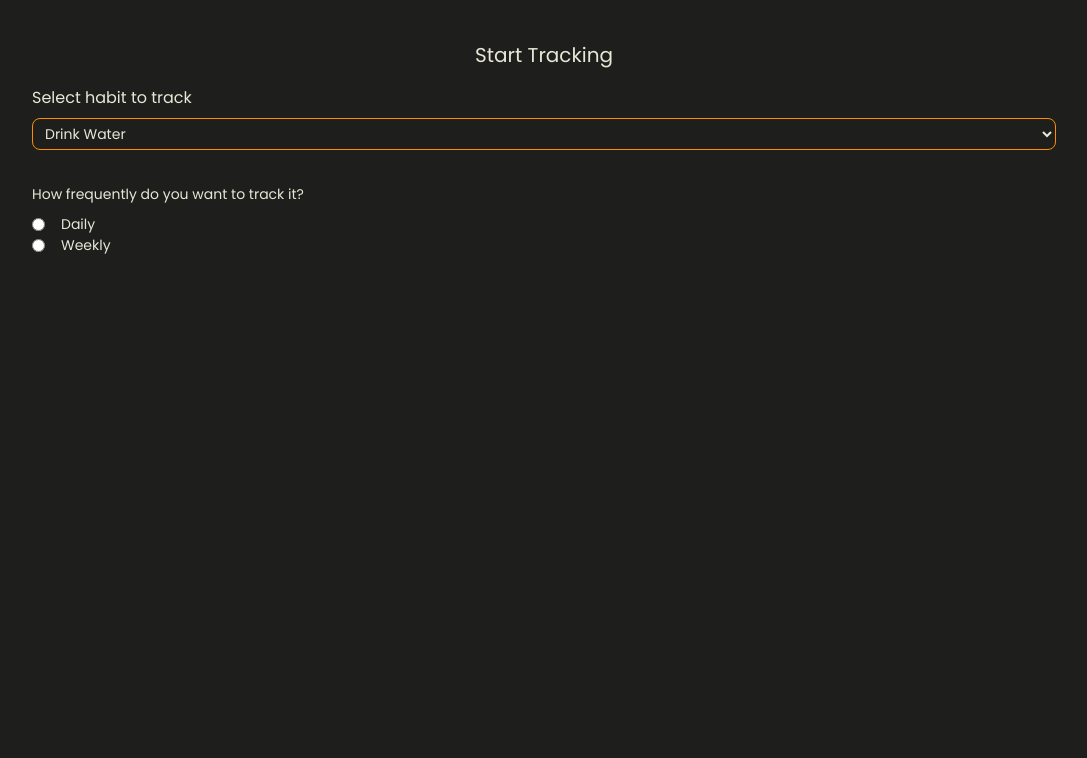
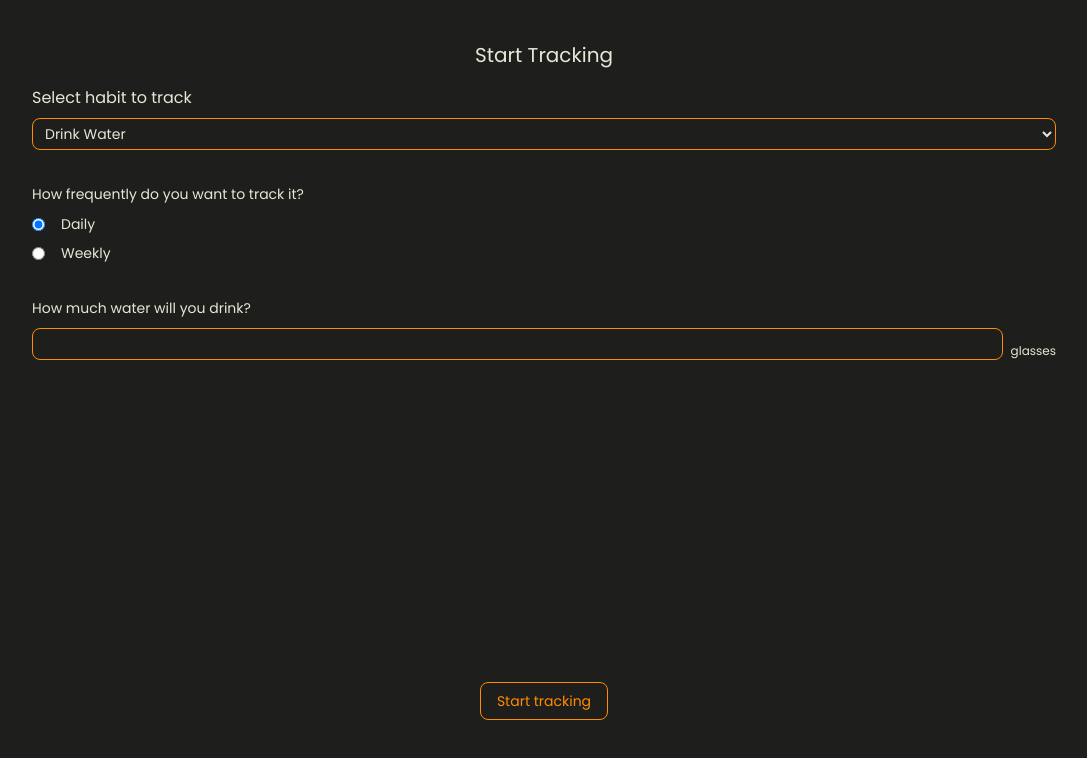
Before and after one commit to usaif1/newU, a React (Vite) app: page /habits/add in a window 1280 px wide. Shown: the top 758 px of the page, without its empty margins (96-1183 px from the left). Built offline with nearby package versions, Linux system fonts and the light colour scheme.

Commit message:
track new habit form

```diff
--- a/package.json
+++ b/package.json
@@ -14,7 +14,8 @@
     "luxon": "^3.5.0",
     "react": "^18.3.1",
     "react-dom": "^18.3.1",
-    "react-router-dom": "^6.26.0"
+    "react-router-dom": "^6.26.0",
+    "zustand": "^4.5.4"
   },
   "devDependencies": {
     "@types/luxon": "^3.4.2",
--- a/src/data/habits.ts
+++ b/src/data/habits.ts
@@ -7,6 +7,8 @@ export const habitList: Habit[] = [
     name: "Drink Water",
     description: "Drink at least 8 glasses of water each day to stay hydrated.",
     valueRequired: true,
+    valueText: "How much water will you drink?",
+    unit: "glasses",
   },
 
   {
@@ -23,6 +25,8 @@ export const habitList: Habit[] = [
     description:
       "Engage in physical activity for at least 30 minutes to improve overall health.",
     valueRequired: true,
+    valueText: "How many hours will you exercise?",
+    unit: "hours",
   },
 
   {
@@ -31,6 +35,8 @@ export const habitList: Habit[] = [
     description:
       "Read for at least 10 pages a day to expand your knowledge and improve focus.",
     valueRequired: true,
+    valueText: "How many pages will you read?",
+    unit: "pages",
   },
 
   {
--- a/src/index.css
+++ b/src/index.css
@@ -26,3 +26,8 @@ body {
 button {
   text-align: left;
 }
+
+select:focus-visible,
+input:focus-visible {
+  outline: none;
+}
--- a/src/modules/habits/screens/AddHabit.tsx
+++ b/src/modules/habits/screens/AddHabit.tsx
@@ -1,11 +1,41 @@
 // dependencies
-import React from "react";
+import React, { useEffect } from "react";
 
 // components
-import { Divider, FormLabel, Heading, ScreenWrapper } from "@/components";
+import { Divider, FormLabel, Heading, ScreenWrapper, Text } from "@/components";
 import { habitList } from "@/data/habits";
 
+// store
+import habitsStore from "../store";
+
 const AddActivity: React.FC = () => {
+  const selectedHabit = habitsStore.use.selectedHabit();
+  const selectedHabitFrequency = habitsStore.use.selectedHabitFrequency();
+
+  const changeHabit = (e: React.ChangeEvent<HTMLSelectElement>) => {
+    const habit = habitList.find((habit) => habit.id === e.target.value);
+
+    habitsStore.setState((state) => ({
+      ...state,
+      selectedHabit: habit,
+    }));
+  };
+
+  const changeFrequency = (e: React.ChangeEvent<HTMLInputElement>) => {
+    habitsStore.setState((state) => ({
+      ...state,
+      selectedHabitFrequency: e.target.value as "daily" | "weekly",
+    }));
+  };
+
+  useEffect(() => {
+    habitsStore.setState((state) => ({
+      ...state,
+      selectedHabit: habitList[0],
+      selectedHabitFrequency: "daily",
+    }));
+  }, []);
+
   return (
     <ScreenWrapper className="py-10">
       <Heading size="h6" align="center">
@@ -16,7 +46,11 @@ const AddActivity: React.FC = () => {
         <div className="w-full">
           <FormLabel>Select habit to track</FormLabel>
           <Divider />
-          <select className="w-full h-8 rounded-lg text-sm text-primary bg-black border border-yellow px-2">
+          <select
+            value={selectedHabit?.id || ""}
+            onChange={changeHabit}
+            className="w-full h-8 rounded-lg text-sm text-primary bg-black border border-yellow px-2"
+          >
             {habitList.map((habit) => {
               return (
                 <option key={habit.id} className="capitalize" value={habit.id}>
@@ -32,20 +66,57 @@ const AddActivity: React.FC = () => {
             How frequently do you want to track it?
           </FormLabel>
           <Divider />
-          <div>
+          <div className="flex flex-col gap-y-2">
             <div className="flex gap-x-4 items-center">
-              <input type="radio" id="daily" name="daily" value="daily" />
+              <input
+                type="radio"
+                id="daily"
+                checked={selectedHabitFrequency === "daily"}
+                name="daily"
+                value="daily"
+                onChange={changeFrequency}
+              />
               <FormLabel size="sm" htmlFor="daily">
                 Daily
               </FormLabel>
             </div>
             <div className="flex gap-x-4 items-center">
-              <input type="radio" id="weekly" name="weekly" value="weekly" />
+              <input
+                type="radio"
+                checked={selectedHabitFrequency === "weekly"}
+                id="weekly"
+                name="weekly"
+                value="weekly"
+                onChange={changeFrequency}
+              />
               <FormLabel size="sm" htmlFor="weekly">
                 Weekly
               </FormLabel>
             </div>
           </div>
+        </div>
+        <Divider height="2rem" />
+        <div>
+          {selectedHabit?.valueRequired ? (
+            <div>
+              <FormLabel size="sm">{selectedHabit.valueText}</FormLabel>
+              <Divider />
+              <div className="flex gap-x-2 items-end">
+                <input
+                  type="number"
+                  className="w-full h-8 rounded-lg text-sm text-primary bg-black border border-yellow px-2"
+                />
+                <Text size="xs">{selectedHabit?.unit}</Text>
+              </div>
+            </div>
+          ) : (
+            <div></div>
+          )}
+        </div>
+        <div className="w-full flex justify-center absolute left-0 bottom-20">
+          <button className="border border-yellow px-4 py-2 rounded-lg text-alternate text-sm">
+            Start tracking
+          </button>
         </div>
       </form>
     </ScreenWrapper>
--- /dev/null
+++ b/src/modules/habits/store/index.ts
@@ -0,0 +1,35 @@
+// dependencies
+import { create } from "zustand";
+
+// selector
+import createSelectors from "@/utils/selectors";
+
+// types
+import { Habit } from "@/types";
+
+type SelectedHabitFrequency = "daily" | "weekly";
+
+// state
+type HabitsState = {
+  selectedHabit: Habit | undefined;
+  selectedHabitFrequency: SelectedHabitFrequency;
+};
+
+const HabitsInitialState: HabitsState = {
+  selectedHabit: undefined,
+  selectedHabitFrequency: "daily",
+};
+
+// actions
+type HabitsActions = {
+  resetHabitsStore: () => void;
+};
+
+const useHabitsStore = create<HabitsState & HabitsActions>((set) => ({
+  ...HabitsInitialState,
+
+  // reset store
+  resetHabitsStore: () => set(HabitsInitialState),
+}));
+
+export default createSelectors(useHabitsStore);
--- a/src/types/index.ts
+++ b/src/types/index.ts
@@ -3,4 +3,6 @@ export type Habit = {
   name: string;
   description: string;
   valueRequired: boolean;
+  valueText?: string;
+  unit?: string;
 };
--- /dev/null
+++ b/src/utils/selectors.ts
@@ -0,0 +1,20 @@
+import { StoreApi, UseBoundStore } from "zustand";
+
+type WithSelectors<S> = S extends { getState: () => infer T }
+  ? S & { use: { [K in keyof T]: () => T[K] } }
+  : never;
+
+const createSelectors = <S extends UseBoundStore<StoreApi<object>>>(
+  _store: S
+) => {
+  const store = _store as WithSelectors<typeof _store>;
+  store.use = {};
+  for (const k of Object.keys(store.getState())) {
+    // eslint-disable-next-line @typescript-eslint/no-explicit-any
+    (store.use as any)[k] = () => store((s) => s[k as keyof typeof s]);
+  }
+
+  return store;
+};
+
+export default createSelectors;
```
Also changed, not shown: 1 other file (tests, documents, lock files or other folders).
